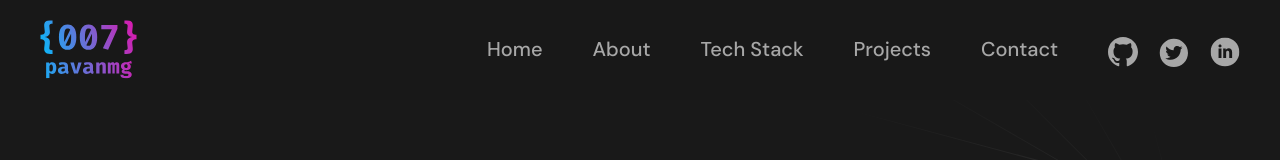
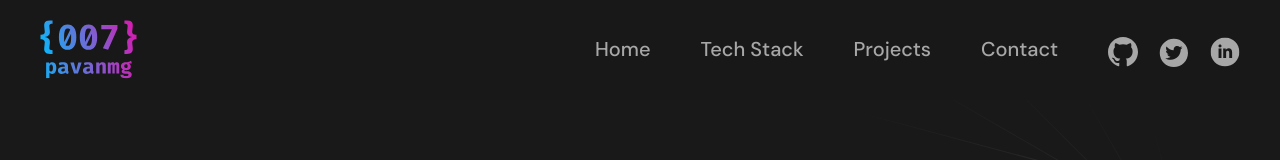
Before and after one commit to hhgtl/portfolio, a React app: page / in a window 1280 px wide. Shown: the top 160 px of the page. Built offline with nearby package versions, Linux system fonts and the light colour scheme.

Commit message:
feat: add scrolling to home, project, tech stack and contact sections

```diff
--- a/src/components/menu/Menu.tsx
+++ b/src/components/menu/Menu.tsx
@@ -8,15 +8,15 @@ type MenuPropsType = {
   fontSize?: string;
 };
 
-export const Menu: React.FC<MenuPropsType> = (props: MenuPropsType) => {
-  const listItems = ['Home', 'About', 'Tech Stack', 'Projects', 'Contact'];
+export const Menu = (props: MenuPropsType) => {
+  const listItems = [{value: 'Home', id: 'home'}, {value: 'Tech Stack', id: 'tech'}, {value: 'Projects', id: 'projects'}, {value: 'Contact', id: 'contact'}];
   const { width, fontWeight, fontSize } = props;
   const styleProps = { width, fontWeight, fontSize };
   return (
     <StyledMenu {...styleProps}>
       {listItems.map((item, i) => (
-        <ListLink key={i} {...styleProps} href="#">
-          {item}
+        <ListLink key={i} {...styleProps} href={`#${item.id}`}>
+          {item.value}
         </ListLink>
       ))}
     </StyledMenu>
--- a/src/layout/header/MobileMenu.tsx
+++ b/src/layout/header/MobileMenu.tsx
@@ -8,7 +8,7 @@ type MenuPropsType = {
   fontSize?: string;
 };
 
-export const MobileMenu: React.FC<MenuPropsType> = (props: MenuPropsType) => {
+export const MobileMenu = (props: MenuPropsType) => {
   const listItems = ['Home', 'About', 'Tech Stack', 'Projects', 'Contact'];
   const { width, fontWeight, fontSize } = props;
   const styleProps = { width, fontWeight, fontSize };
--- a/src/layout/section/contact/Contact.tsx
+++ b/src/layout/section/contact/Contact.tsx
@@ -4,7 +4,7 @@ import { S } from './Contact_Styled';
 
 export const Contact = () => {
   return (
-    <S.Contact>
+    <S.Contact id={'contact'}>
       <Container>
         <S.Title>З будь-яких питань, будь ласка, пишіть мені:</S.Title>
         <S.Adress>petrosahal66@gmail.com</S.Adress>
--- a/src/layout/section/main/Main.tsx
+++ b/src/layout/section/main/Main.tsx
@@ -6,7 +6,7 @@ import { S } from './Main_Styled';
 
 export const Main = () => {
   return (
-    <S.Main>
+    <S.Main id="home">
       <Container>
         <FlexWrapper align="center" justify="space-around" wrap="wrap">
           <S.TitleTextWrapper>
--- a/src/layout/section/projects/Projects.tsx
+++ b/src/layout/section/projects/Projects.tsx
@@ -22,7 +22,7 @@ export const Projects = () => {
   ];
 
   return (
-    <StyledProjects>
+    <StyledProjects id={'projects'}>
       <Container>
         <SectionTitle marginBottom={110} title="Projects" description="" />
         <FlexWrapper wrap="wrap" justify="space-evenly" gap="65px 25px">
--- a/src/layout/section/skills/Skills.tsx
+++ b/src/layout/section/skills/Skills.tsx
@@ -26,7 +26,7 @@ export const Skills = () => {
   ];
 
   return (
-    <StyledSkills>
+    <StyledSkills id={'tech'}>
       <Container>
         <SectionTitle
           marginBottom={100}
```
Also changed, not shown: src/asests/img/icons-sprite.svg.
